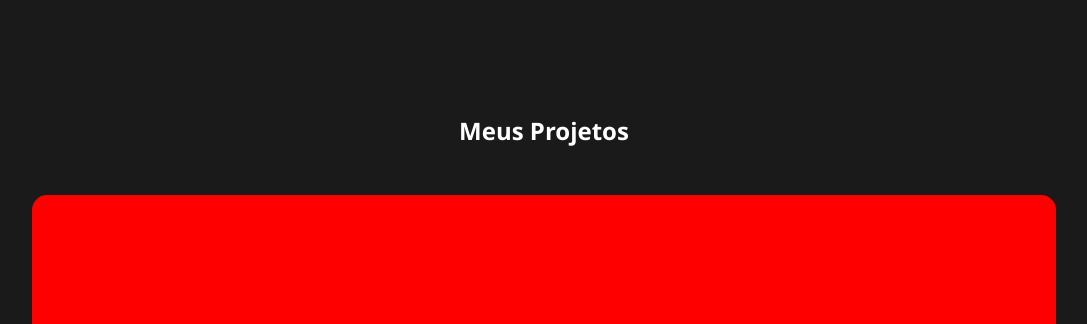
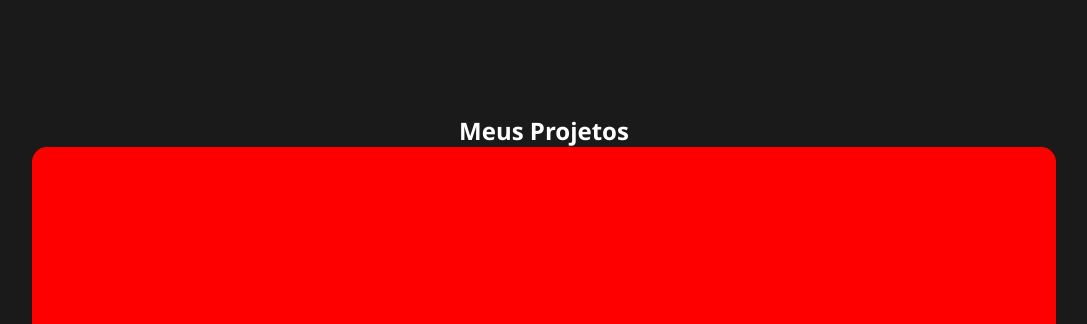
Before and after one commit to Fernando-Washington/main-portifolio, a plain HTML site: page index.html in a window 1280 px wide. Shown: the part 890-1214 px from the top of the page, without its empty margins (96-1183 px from the left). Drawn offline with Linux system fonts and the light colour scheme.

Commit message:
fix: section closing

```diff
--- a/style.css
+++ b/style.css
@@ -101,11 +101,11 @@ menu> ul > li > a {
     flex-direction: column;
     align-items: center;
     width: 100%;
-    height: 156vh;
+    margin-bottom: 2rem;
 }
 .projects-grid h2 {
     text-align: center;
-    margin-bottom: 3rem;
+
 }
 
 .project-card {
```
Also changed, not shown: index.html (+2 -5 lines).
